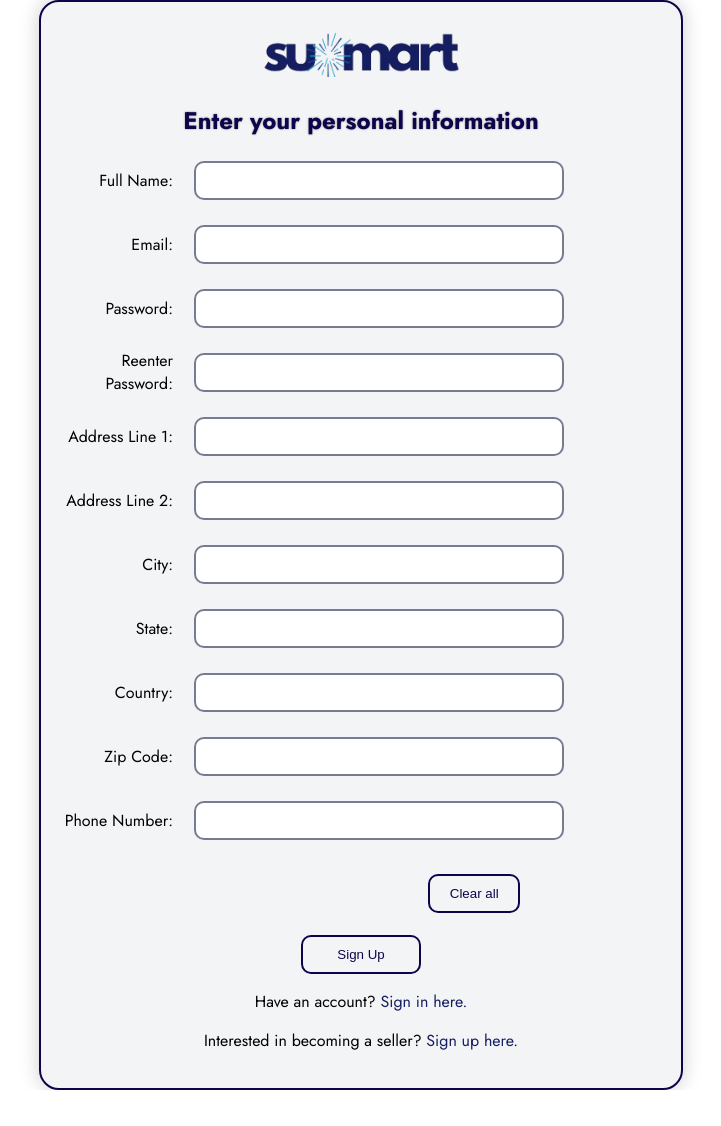
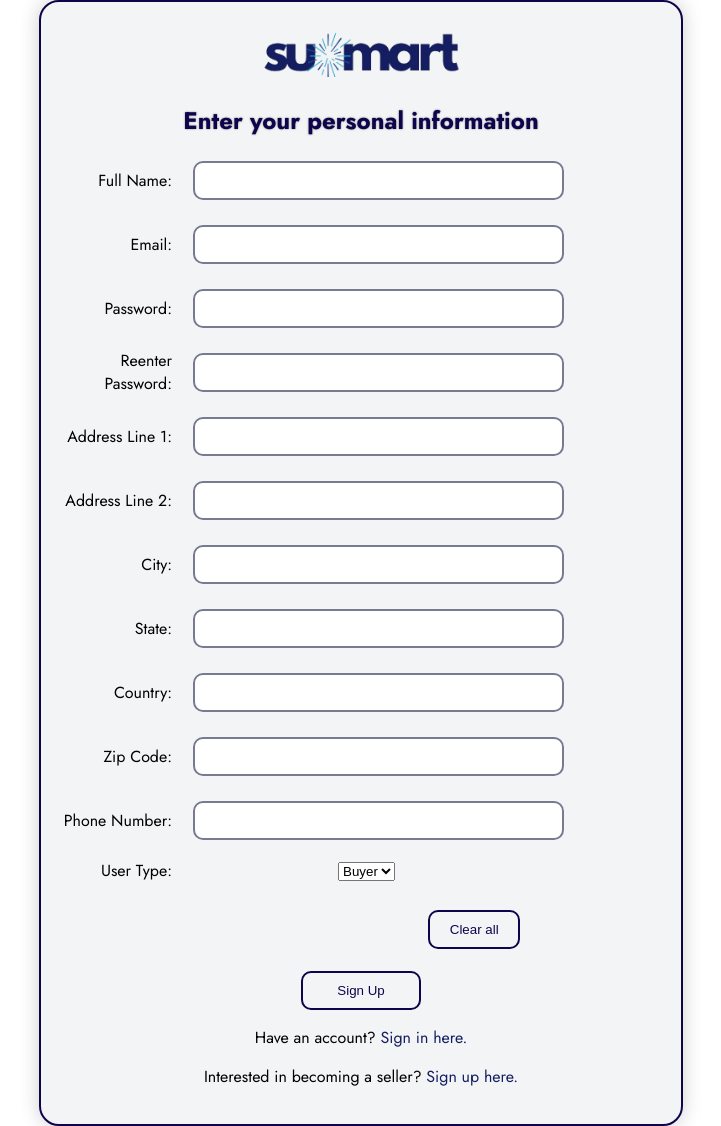
Before and after one commit to mayaabeer/SU-Mart, a PHP site: page /validatesignup.php in a window 1280 px wide. Shown: the whole page, without its empty margins (279-1000 px from the left). Before the commit the page ends 1090 px from the top, so only its background shows below. Run offline with PHP 8.4, Linux system fonts and the light colour scheme.

Commit message:
Update validatesignup.php

```diff
--- a/validatesignup.php
+++ b/validatesignup.php
@@ -59,6 +59,11 @@
                     <td>Phone Number:</td>
                     <td><input type="text" name="phone_no" size="20"></td>
                 </tr>
+
+                <tr><td>User Type:</td><td><select name="type">
+                <option value="buyer">Buyer</option>
+                <option value="seller">Seller</option>
+            </select></td></tr>
                 <tr>
                     <td colspan="2" style="align: right">
                     <input type="reset" value="Clear all" class="input">
```
